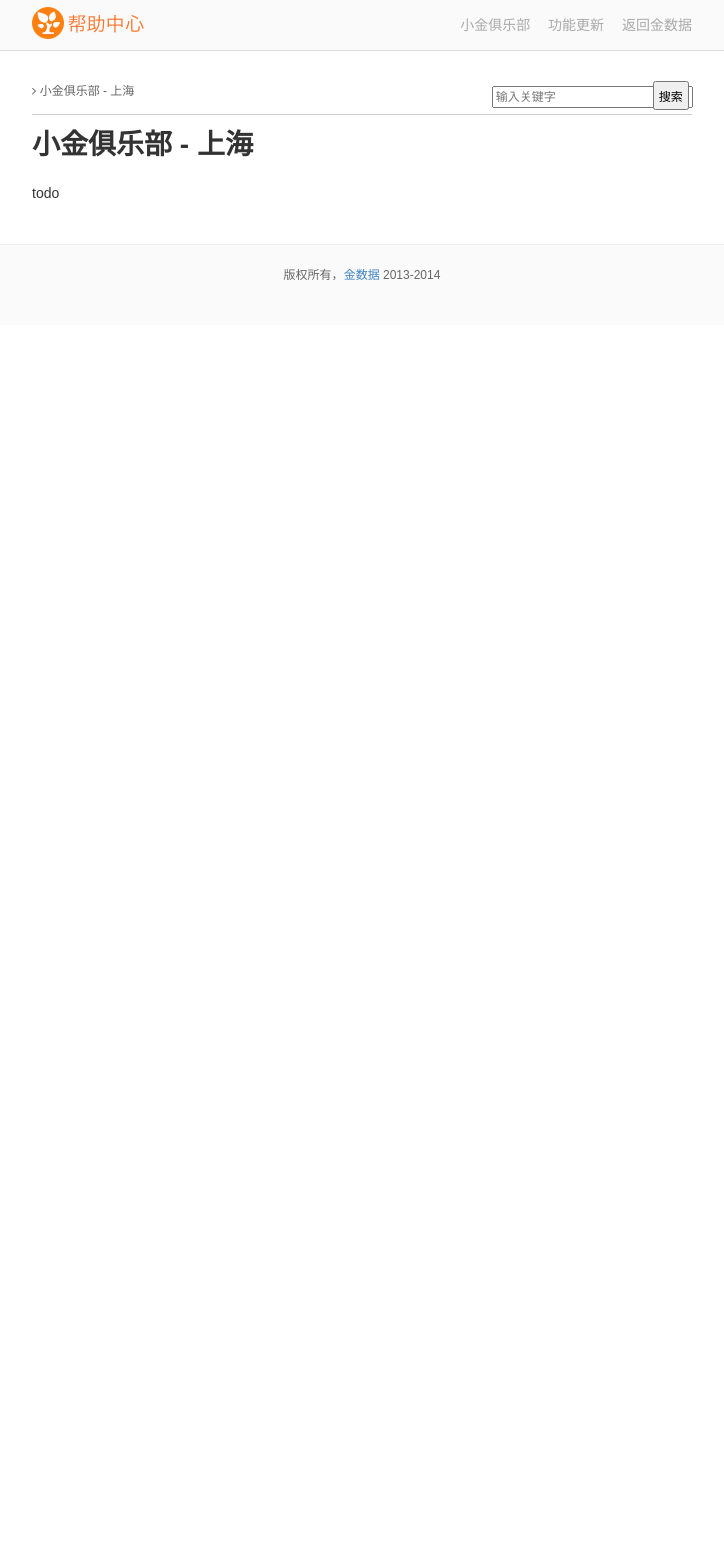
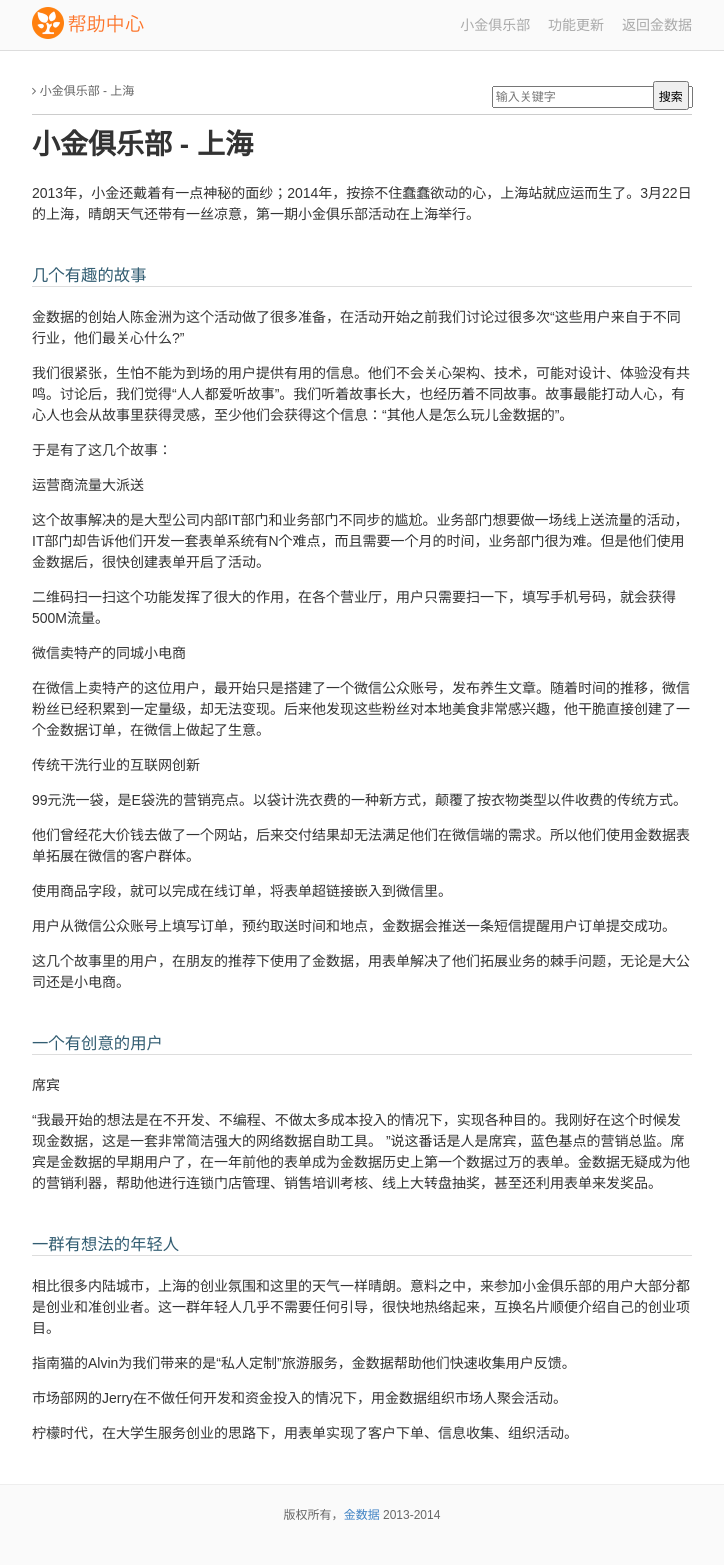
Before and after one commit to jinshuju/help.jinshuju.net, a Jekyll site: the page built from _posts/2014-3-22-club-shanghai.md, in a window 1280 px wide. Shown: the whole page, without its empty margins (278-1002 px from the left). Built offline with Jekyll 4.4.1, drawn with Linux system fonts in a browser that asks for light colours; Markdown is read by kramdown in place of the engine named in the settings; a file with an impossible date is left out; before the commit the page ends 900 px from its top, so only the background shows below that.

Commit message:
Update 2014-3-22-club-shanghai.md

```diff
--- a/_posts/2014-3-22-club-shanghai.md
+++ b/_posts/2014-3-22-club-shanghai.md
@@ -5,4 +5,52 @@
 category: club
 ---
 
-todo
+2013年，小金还戴着有一点神秘的面纱；2014年，按捺不住蠢蠢欲动的心，上海站就应运而生了。3月22日的上海，晴朗天气还带有一丝凉意，第一期小金俱乐部活动在上海举行。
+
+<h3>几个有趣的故事</h3>
+
+金数据的创始人陈金洲为这个活动做了很多准备，在活动开始之前我们讨论过很多次“这些用户来自于不同行业，他们最关心什么?”
+
+我们很紧张，生怕不能为到场的用户提供有用的信息。他们不会关心架构、技术，可能对设计、体验没有共鸣。讨论后，我们觉得“人人都爱听故事”。我们听着故事长大，也经历着不同故事。故事最能打动人心，有心人也会从故事里获得灵感，至少他们会获得这个信息：“其他人是怎么玩儿金数据的”。
+
+于是有了这几个故事：
+
+运营商流量大派送
+
+这个故事解决的是大型公司内部IT部门和业务部门不同步的尴尬。业务部门想要做一场线上送流量的活动，IT部门却告诉他们开发一套表单系统有N个难点，而且需要一个月的时间，业务部门很为难。但是他们使用金数据后，很快创建表单开启了活动。
+
+二维码扫一扫这个功能发挥了很大的作用，在各个营业厅，用户只需要扫一下，填写手机号码，就会获得500M流量。
+
+微信卖特产的同城小电商
+
+在微信上卖特产的这位用户，最开始只是搭建了一个微信公众账号，发布养生文章。随着时间的推移，微信粉丝已经积累到一定量级，却无法变现。后来他发现这些粉丝对本地美食非常感兴趣，他干脆直接创建了一个金数据订单，在微信上做起了生意。
+
+传统干洗行业的互联网创新
+
+99元洗一袋，是E袋洗的营销亮点。以袋计洗衣费的一种新方式，颠覆了按衣物类型以件收费的传统方式。
+
+他们曾经花大价钱去做了一个网站，后来交付结果却无法满足他们在微信端的需求。所以他们使用金数据表单拓展在微信的客户群体。
+
+使用商品字段，就可以完成在线订单，将表单超链接嵌入到微信里。
+
+用户从微信公众账号上填写订单，预约取送时间和地点，金数据会推送一条短信提醒用户订单提交成功。
+
+这几个故事里的用户，在朋友的推荐下使用了金数据，用表单解决了他们拓展业务的棘手问题，无论是大公司还是小电商。
+
+
+
+<h3>一个有创意的用户</h3>
+
+席宾
+
+“我最开始的想法是在不开发、不编程、不做太多成本投入的情况下，实现各种目的。我刚好在这个时候发现金数据，这是一套非常简洁强大的网络数据自助工具。 ”说这番话是人是席宾，蓝色基点的营销总监。席宾是金数据的早期用户了，在一年前他的表单成为金数据历史上第一个数据过万的表单。金数据无疑成为他的营销利器，帮助他进行连锁门店管理、销售培训考核、线上大转盘抽奖，甚至还利用表单来发奖品。
+
+<h3>一群有想法的年轻人</h3>
+
+相比很多内陆城市，上海的创业氛围和这里的天气一样晴朗。意料之中，来参加小金俱乐部的用户大部分都是创业和准创业者。这一群年轻人几乎不需要任何引导，很快地热络起来，互换名片顺便介绍自己的创业项目。
+
+指南猫的Alvin为我们带来的是“私人定制”旅游服务，金数据帮助他们快速收集用户反馈。
+
+市场部网的Jerry在不做任何开发和资金投入的情况下，用金数据组织市场人聚会活动。
+
+柠檬时代，在大学生服务创业的思路下，用表单实现了客户下单、信息收集、组织活动。
```
